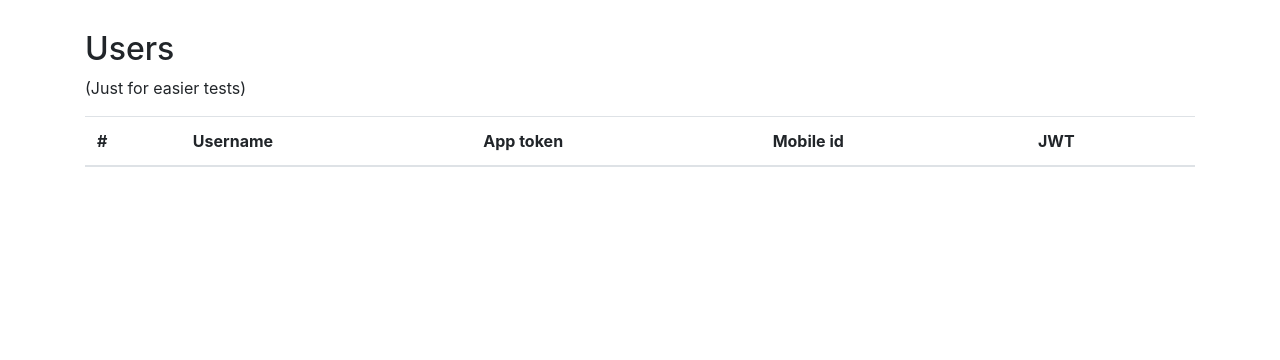
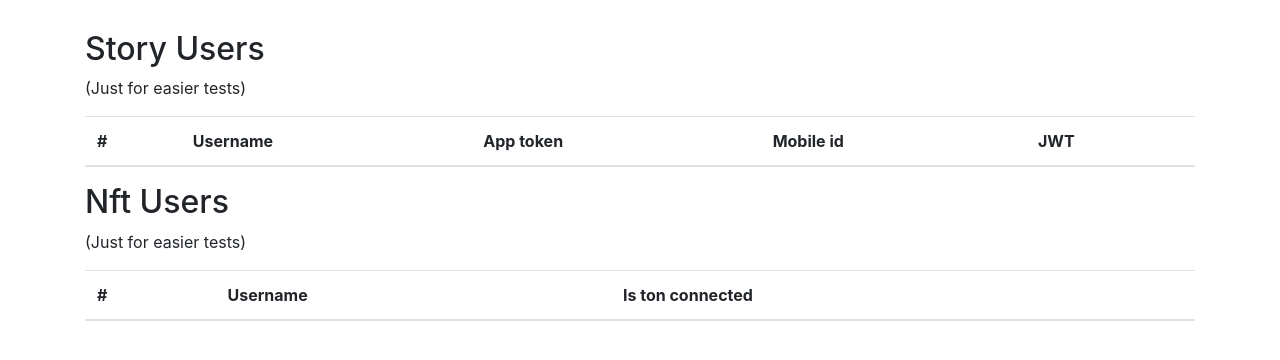
Before and after one commit to TheQwaad/VTB-Api-Hackathon-2024-finals, a Django app: page / in a window 1280 px wide. Shown: the part 56-416 px from the top of the page. Run offline with Django 5.2, Linux system fonts and the light colour scheme; lists and menus that the app fills with data are empty.

Commit message:
last_upd

```diff
--- a/test_auth_app/src/TestAuthApp/settings.py
+++ b/test_auth_app/src/TestAuthApp/settings.py
@@ -89,7 +89,7 @@ DATABASES = {
 
 # Auth staff
 
-AUTH_USER_MODEL = 'base.StoryAuthUser'
+AUTH_USER_MODEL = 'base.BaseUser'
 
 # Password validation
 # https://docs.djangoproject.com/en/5.1/ref/settings/#auth-password-validators
--- a/test_auth_app/src/base/models.py
+++ b/test_auth_app/src/base/models.py
@@ -54,9 +54,6 @@ class BaseUser(AbstractBaseUser):
     def regenerate_jwt(self) -> None:
         self.jwt_token = get_random_string(length=32)
         self.save()
-
-    class Meta:
-        abstract = True
 
 
 class StoryAuthUser(BaseUser):
--- a/test_auth_app/src/base/templates/index.html
+++ b/test_auth_app/src/base/templates/index.html
@@ -1,7 +1,7 @@
 {% extends 'template.html' %}
 
 {% block content %}
-    <h2>Users</h2>
+    <h2>Story Users</h2>
     <p>(Just for easier tests)</p>
     <table class="table table-striped">
         <thead>
@@ -14,7 +14,7 @@
         </tr>
         </thead>
         <tbody>
-        {% for user in users %}
+        {% for user in story_users %}
             <tr>
                 <th scope="row">{{ user.id }}</th>
                 <td>{{ user.username }}</td>
@@ -25,4 +25,24 @@
         {% endfor %}
         </tbody>
     </table>
+    <h2>Nft Users</h2>
+    <p>(Just for easier tests)</p>
+    <table class="table table-striped">
+        <thead>
+        <tr>
+            <th scope="col">#</th>
+            <th scope="col">Username</th>
+            <th scope="col">Is ton connected</th>
+        </tr>
+        </thead>
+        <tbody>
+        {% for user in story_users %}
+            <tr>
+                <th scope="row">{{ user.id }}</th>
+                <td>{{ user.username }}</td>
+                <td>{{ user.is_ton_connected }}</td>
+            </tr>
+        {% endfor %}
+        </tbody>
+    </table>
 {% endblock %}
--- a/test_auth_app/src/base/views/story_auth_views.py
+++ b/test_auth_app/src/base/views/story_auth_views.py
@@ -36,7 +36,7 @@ class VerifyAppView(APIView):
             user.regenerate_jwt()
             return Response(data={'jwt': user.jwt_token})
         except ValidationError as e:
-            return Response(data={'error': e.__str__()})
+            return Response(data={'error': e.detail})
 
 
 class LoginView(APIView):
@@ -97,7 +97,7 @@ class GetStoryView(APIView):
                 'story': story.story
             })
         except ValidationError as e:
-            return Response(data={'error': e.__str__()})
+            return Response(data={'error': e.detail})
 
 
 class LogoutView(APIView):
--- a/test_auth_app/src/base/views/views.py
+++ b/test_auth_app/src/base/views/views.py
@@ -3,13 +3,17 @@ from rest_framework.permissions import IsAuthenticated
 from rest_framework.request import Request
 from rest_framework.views import APIView
 from django.shortcuts import render
-from base.models import StoryAuthUser
+from base.models import StoryAuthUser, NftAuthUser
 
 
 class IndexView(APIView):
     def get(self, request: Request):
-        users = StoryAuthUser.objects.all()
-        return render(request, 'index.html', {'users': users})
+        story_users = StoryAuthUser.objects.all()
+        nft_users = NftAuthUser.objects.all()
+        return render(request, 'index.html', {
+            'story_users': story_users,
+            'nft_users': nft_users
+        })
 
 
 class ProfileView(APIView):
```
Also changed, not shown: test_auth_app/src/base/migrations/0001_initial.py, test_auth_app/src/base/migrations/0002_storyauthuser_is_mobile_app_verified_and_more.py (deleted), test_auth_app/src/base/migrations/0003_remove_storyauthuser_is_mobile_app_verified_and_more.py (deleted), test_auth_app/src/base/migrations/0004_nftauthuser_jwt_token_storyauthuser_jwt_token.py (deleted), test_auth_app/src/base/migrations/0005_remove_storyauthuser_story_story.py (deleted).
